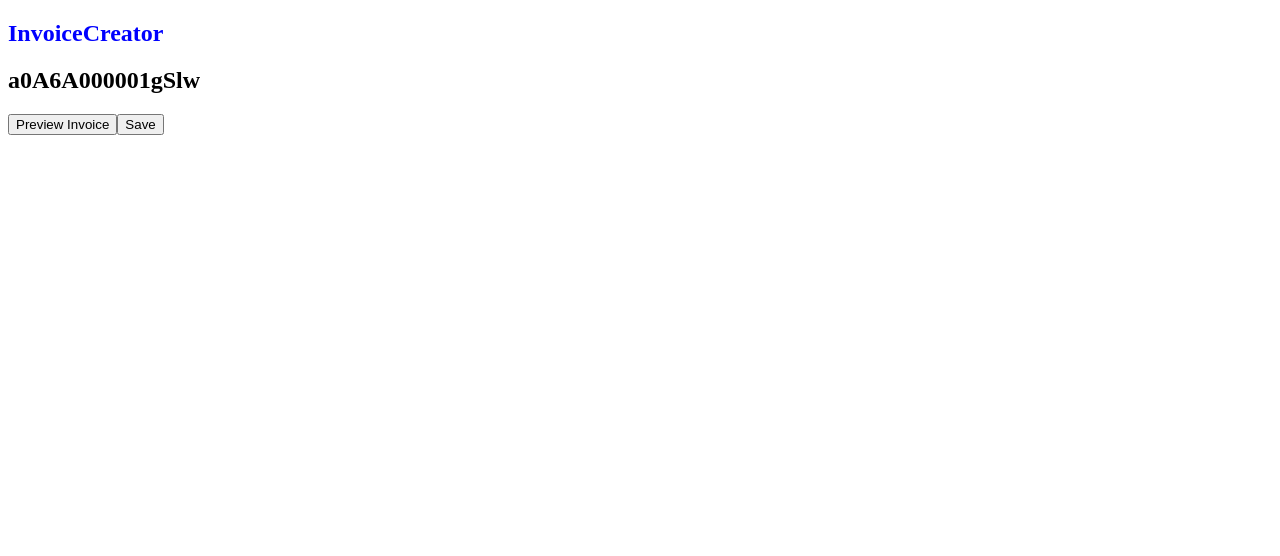
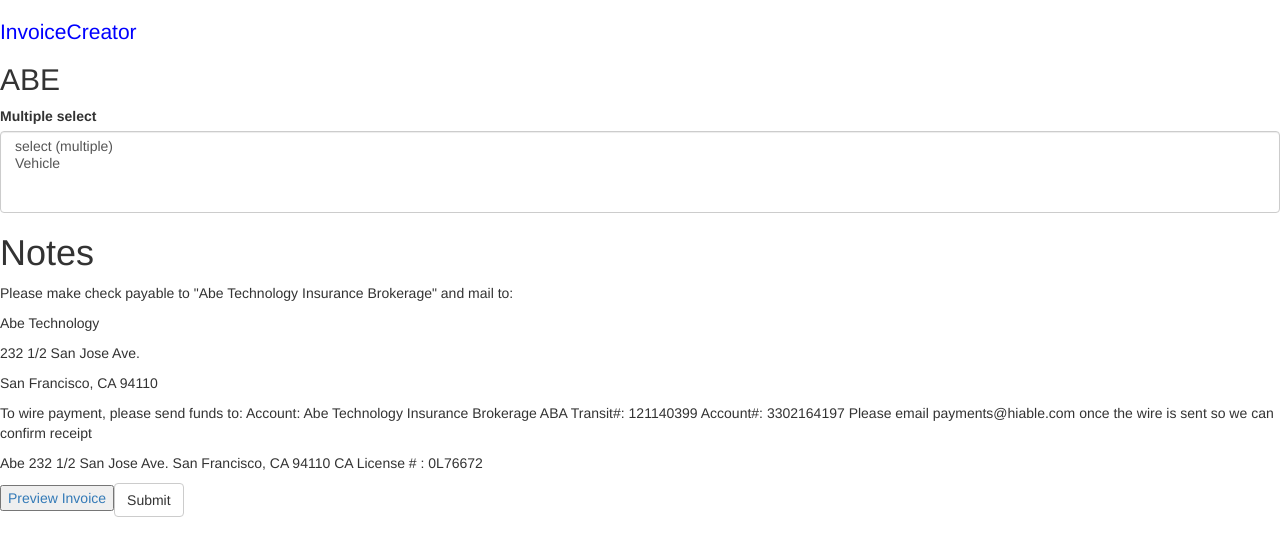
Before and after one commit to rykuehn/invoice_generator, a React app: page /invoiceCreator in a window 1280 px wide. Shown: the top 556 px of the page. Built offline with nearby package versions, Linux system fonts and the light colour scheme.

Commit message:
adds basic styling, admin invoice table, and begins invoice creator form work

```diff
--- a/data/policies.json
+++ b/data/policies.json
@@ -21,7 +21,7 @@
     "renewalDate": "11.20.2017",
     "premium": 3231
   },
-  "Workers’ compensation": {
+  "Workers’ Compensation": {
     "id": "a0A6A000001gSlw",
     "name": "OneKloud",
     "stage": "New",
--- a/package.json
+++ b/package.json
@@ -23,6 +23,7 @@
   "dependencies": {
     "axios": "^0.18.0",
     "react": "^16.3.1",
+    "react-bootstrap": "^0.32.1",
     "react-dom": "^16.3.1",
     "react-router-dom": "^4.2.2",
     "styled-components": "^3.2.5"
--- a/src/components/Admin.js
+++ b/src/components/Admin.js
@@ -1,28 +1,54 @@
 import React, { Component } from 'react';
 import { Link } from 'react-router-dom';
 import styled from 'styled-components';
-import { Route } from 'react-router-dom';
-import { InvoiceCreator } from './InvoiceCreator';
+import { Table } from 'react-bootstrap';
 
 const Title = styled.h1`
-font-size: 1.5em;
-color: blue;
+font-size: 40px;
+color: black;
+font-family: Helvetica;
 `;
+
+const InvoiceListContainer = styled.div`
+  width: 70vw;
+  height: auto;
+  margin: 0 auto;
+`
 
 class Admin extends Component {
   constructor(props){
     super(props);
   }
 
+  renderAllInvoices(invoiceArray) {
+    return invoiceArray.map((invoice, i) => {
+      return(
+        <tr key={i}>
+          <th>{i}</th>
+          <th>{invoice.dateCreated}</th>
+          <th><Link to={`/${invoice.pathName}`}>{invoice.pathName}</Link></th>
+      </tr>
+      );
+    });
+  };
+
   render(){
-
     return (
-      <div>
-        <Title>Admin Landing Page</Title>
-        <ul>
-        </ul>
+      <InvoiceListContainer>
+        <Title>Welcome Administator!</Title>
+        <p> Here is a list of all the invoices you have created </p>
+        <Table striped bordered condensed hover>
+          <tbody>
+            <tr>
+              <th>#</th>
+              <th>Date Created</th>
+              <th> View </th>
+            </tr>
+            {this.renderAllInvoices(this.props.allInvoices)}
+          </tbody>
+        </Table>
         <Link to="/invoiceCreator"><button>Generate new Invoice</button></Link>
-      </div>
+      </InvoiceListContainer>
     );
   }
 };
--- a/src/components/App.js
+++ b/src/components/App.js
@@ -6,46 +6,53 @@
 import Client from './Client';
 import InvoiceCreator from './InvoiceCreator';
 import PreviewInvoice from './PreviewInvoice';
+import Welcome from './Welcome';
 
 const Title = styled.h1`
 font-size: 1.5em;
 color: red;
 `;
 
-const LandingPage = () => {
-  return (
-    <div>
-    <Title>HomePage / Sign in</Title>
-    <Link to="/admin"><button>Admin Account</button></Link>
-    <Link to="/client"><button>Client Account</button></Link>
-  </div>
-  )
-}
-
 class App extends Component {
   constructor(props){
     super(props);
 
     this.state = {
-      invoiceLinks:[],
+      allInvoices:[{dateCreated: '2018.04.04', pathName: 'client'}, {dateCreated: '2018.22.04', pathName: 'secondOne'}],
+      clients: {},
+      clientIDCount: 0,
     }
   }
 
-  saveInvoiceLink(pathName) {
-    this.setState({ invoiceLinks: [...this.state.invoiceLinks, pathName] });
+  saveInvoiceLink(clientID, data) {
+    //saves object of information from the form to a specific clientID. This information will be used to render a preview of the template for both the client and the admin
+    if(this.state.clients.clientID){
+      var updatedclientInvoices = [...this.state.clients.clientID.invoices, data];
+      this.setState({ allInvoices: [...this.state.allInvoices, data], clients: updatedclientInvoices });
+    } else {
+
+      var newClientID = this.state.clientIDCount;
+      var newClientInfo = {};
+      newClientInfo[newClientID] = [data];
+      var clientInfo = Object.assign({}, this.state.clients, newClientInfo);
+
+      this.setState({ allInvoices: [...this.state.allInvoices, data], clients: clientInfo });
+    }
   }
 
   render() {
     return (
       <Router>
         <div>
-            <Route exact path="/" component={LandingPage} />
-            <Route exact path="/admin" component={Admin} />
+            <Route exact path="/" component={Welcome} />
+            <Route exact path="/admin"
+              render={(props) => <Admin {...props} allInvoices={this.state.allInvoices} /> }
+            />
             <Route path="/client" component={Client} />
             <Route path="/invoiceCreator"
-                    render={(props) => <InvoiceCreator {...props} saveInvoiceLink={this.saveInvoiceLink.bind(this)} /> }
+              render={(props) => <InvoiceCreator {...props} saveInvoiceLink={this.saveInvoiceLink.bind(this)} /> }
             />
-            <Route path="/admin/:invoiceNumber" component={PreviewInvoice} />
+            <Route path="/invoice/:invoiceNumber" component={PreviewInvoice} />
         </div>
       </Router>
     );
--- a/src/components/InvoiceCreator.js
+++ b/src/components/InvoiceCreator.js
@@ -4,16 +4,28 @@
 import styled from 'styled-components';
 import { Route } from 'react-router-dom';
 import { PreviewInvoice } from './PreviewInvoice';
+import { DropdownButton, ButtonToolbar, MenuItem, FieldGroup, ControlLabel, FormGroup, FormControl, Button} from 'react-bootstrap';
 
 const Title = styled.h1`
 font-size: 1.5em;
 color: blue;
 `;
 
+const FormTable = styled.table`
+border: 1px solid black;
+border-collapse: collapse
+`
+const FormRow = styled.tr`
+border: 1px solid black;`
+
+const FormColumn= styled.td`
+border: 1px solid black;`
+
+const BUTTONS = ['Directors & Officers', 'Property', 'Workers’ Compensation', 'Product Liability', 'Business Interruption', 'Vehicle'];
+
 class InvoiceCreator extends Component {
   constructor(props) {
     super(props);
-    console.log(this.props, 'from invoice creator')
     this.state = {
       policies: '',
       show: false,
@@ -34,17 +46,50 @@
   }
 
   saveInvoice() {
-    this.props.saveInvoiceLink ('hello');
+    this.props.saveInvoiceLink(`/invoice/${this.state.invoiceCounter}`, this.state.invoiceCounter);
     this.setState({invoiceCounter: this.state.invoiceCounter + 1 });
   }
+
+
 
   render(){
       return (
         <div>
           <Title>InvoiceCreator</Title>
-          {this.state.show === true ? <h1> {this.state.policies['Property'].id}</h1> : <h1> waiting </h1>}
-          <Link to={`/admin/${this.state.invoiceCounter}`}><button> Preview Invoice </button></Link>
-          <button onClick={this.saveInvoice.bind(this)}> Save </button>
+          <h2> ABE </h2>
+
+          {this.state.show === true ?
+          <div>
+            <form>
+            <FormGroup controlId="formControlsSelectMultiple">
+              <ControlLabel>Multiple select</ControlLabel>
+              <FormControl componentClass="select" multiple>
+                <option value="select">select (multiple)</option>
+                <option value="vehicle">Vehicle</option>
+              </FormControl>
+            </FormGroup>
+            </form>
+
+
+            <h1> Notes </h1>
+            <p> Please make check payable to "Abe Technology Insurance Brokerage" and mail to: </p>
+            <p> Abe Technology</p>
+            <p> 232 1/2 San Jose Ave. </p>
+            <p> San Francisco, CA 94110 </p>
+
+            <p> To wire payment, please send funds to:
+            Account: Abe Technology Insurance Brokerage
+            ABA Transit#: 121140399
+            Account#: 3302164197
+
+            Please email payments@hiable.com once the wire is sent so we can confirm receipt  </p>
+            <p> Abe 232 1/2 San Jose Ave. San Francisco, CA 94110 CA License # : 0L76672 </p>
+            </div>
+
+            : <h1> waiting </h1>}
+
+          <Link to={`/invoice/${this.state.invoiceCounter}`}><button> Preview Invoice </button></Link>
+          <Button type="submit">Submit</Button>
 
         </div>
 
--- /dev/null
+++ b/src/components/Welcome.js
@@ -0,0 +1,37 @@
+import React from 'react';
+import { Link } from 'react-router-dom';
+import { Button } from 'react-bootstrap';
+import styled, {keyframes} from 'styled-components';
+
+
+const PageWrapper = styled.div`
+  display: flex;
+  justify-content: center;
+  height:100vh;
+  width:100vw;
+`;
+
+const Container = styled.div`
+  margin-top: 10%;
+`;
+
+const LoginButtons = styled.div`
+  maxWidth: 254px;
+  margin: 0 auto 10px;
+`;
+
+const Welcome = () => {
+  return (
+    <PageWrapper>
+      <Container>
+          <img src="../../assets/abe_icon.png" />
+          <LoginButtons>
+          <Link to="/admin"><Button bsStyle="primary" block style={{margin:'5px'}}>Admin Account</Button></Link>
+          <Link to="/client"><Button block style={{margin:'5px'}}>Client Account</Button></Link>
+        </LoginButtons>
+      </Container>
+    </PageWrapper>
+  )
+}
+
+export default Welcome;
--- a/src/index.html
+++ b/src/index.html
@@ -4,8 +4,9 @@
   <meta charset="UTF-8">
   <meta name="viewport" content="width=device-width, initial-scale=1.0">
   <title>Abe Invoice Creator</title>
+  <link rel="stylesheet" href="https://maxcdn.bootstrapcdn.com/bootstrap/3.3.7/css/bootstrap.min.css" integrity="sha384-BVYiiSIFeK1dGmJRAkycuHAHRg32OmUcww7on3RYdg4Va+PmSTsz/K68vbdEjh4u" crossorigin="anonymous">
 </head>
-<body>
-  <section id="root"></section>
+<body style="height:100vh; width:100vw">
+  <section id="root" style="height:100vh; width:100vw"></section>
 </body>
 </html>
```
Also changed, not shown: assets/abe_icon.png (added).
